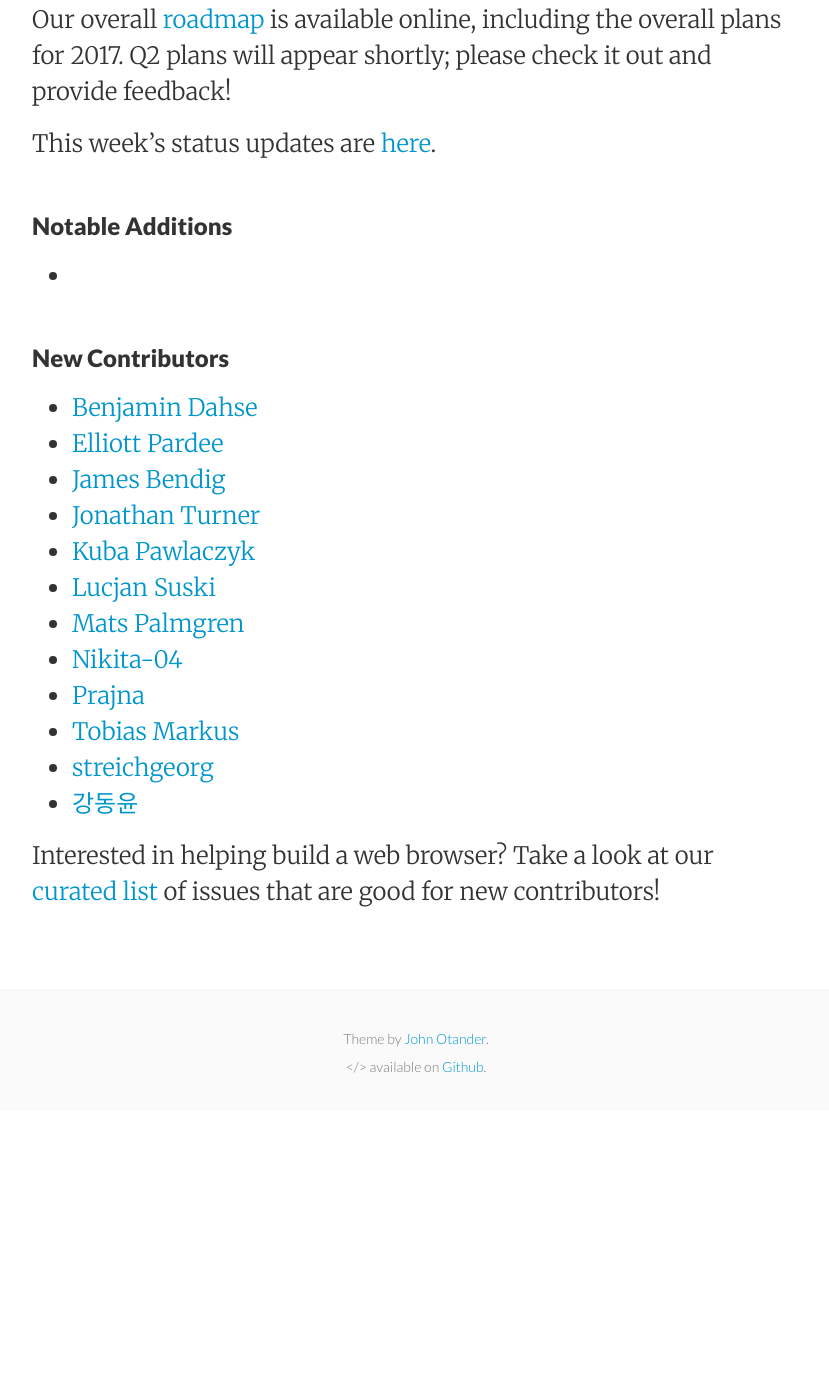
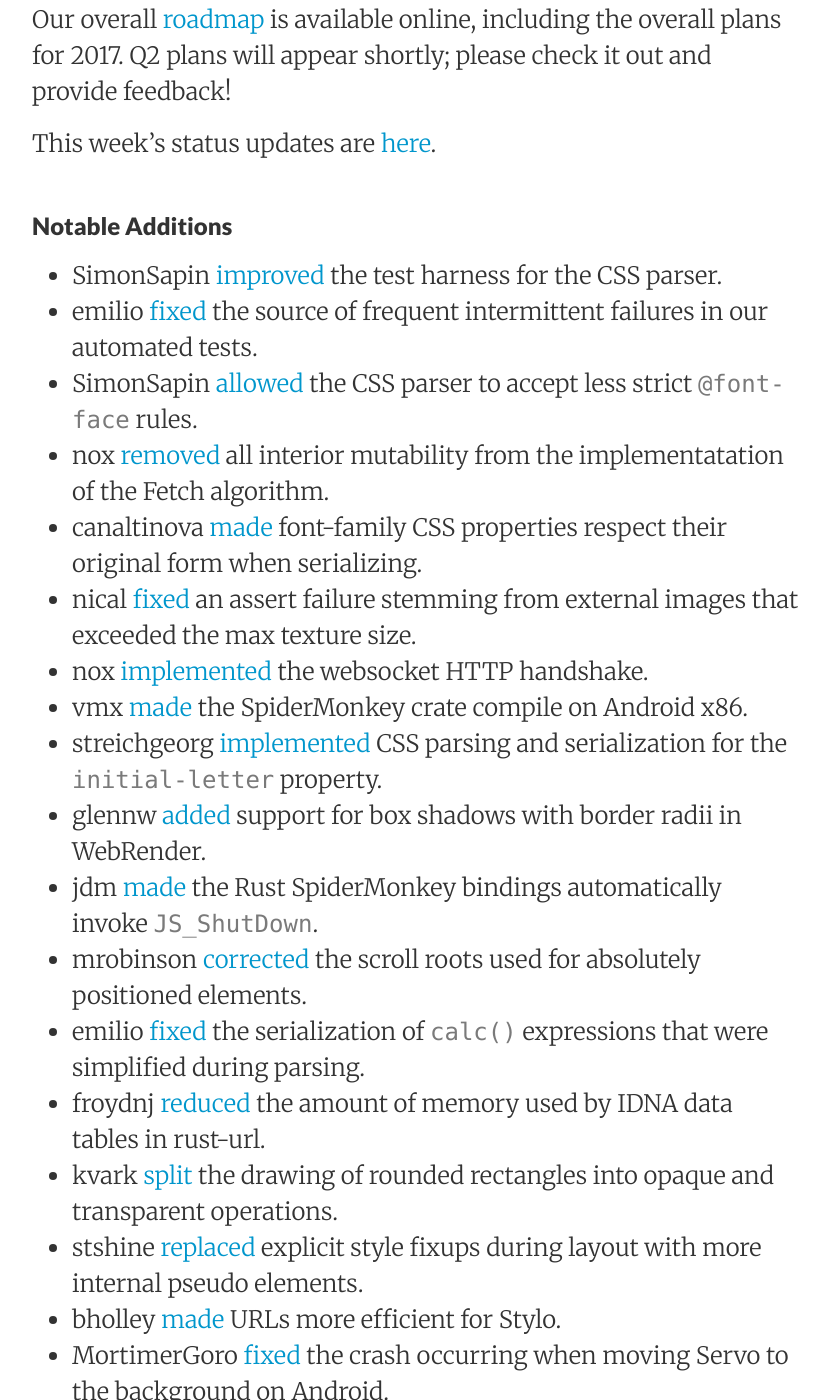
Before and after one commit to servo/blog.servo.org, a Jekyll site: the page built from _posts/2017-04-03-twis-96.md, in a window 1280 px wide and 1400 px high, scrolled down 527 px. Shown: the whole window, without its empty margins (224-1053 px from the left). Built offline with Jekyll 4.4.1, drawn with Linux system fonts in a browser that asks for light colours; before the commit the page ends 1638 px from its top, so only the background shows below that; some of the changed text lies outside the part shown.

Commit message:
Notable things.

```diff
--- a/_posts/2017-04-03-twis-96.md
+++ b/_posts/2017-04-03-twis-96.md
@@ -18,7 +18,31 @@
 
 ### Notable Additions
 
--
+- SimonSapin [improved](https://github.com/servo/rust-cssparser/pull/130) the test harness for the CSS parser.
+- emilio [fixed](https://github.com/servo/webrender/pull/1050) the source of frequent intermittent failures in our automated tests.
+- SimonSapin [allowed](https://github.com/servo/servo/pull/16224) the CSS parser to accept less strict `@font-face` rules.
+- nox [removed](https://github.com/servo/servo/pull/16214) all interior mutability from the implementatation of the Fetch algorithm.
+- canaltinova [made](https://github.com/servo/servo/pull/16194) font-family CSS properties respect their original form when serializing.
+- nical [fixed](https://github.com/servo/webrender/pull/1036) an assert failure stemming from external images that exceeded the max texture size.
+- nox [implemented](https://github.com/servo/servo/pull/16180) the websocket HTTP handshake.
+- vmx [made](https://github.com/servo/mozjs/pull/115) the SpiderMonkey crate compile on Android x86.
+- streichgeorg [implemented](https://github.com/servo/servo/pull/16166) CSS parsing and serialization for the `initial-letter` property.
+- glennw [added](https://github.com/servo/webrender/pull/1015) support for box shadows with border radii in WebRender.
+- jdm [made](https://github.com/servo/rust-mozjs/pull/344) the Rust SpiderMonkey bindings automatically invoke `JS_ShutDown`.
+- mrobinson [corrected](https://github.com/servo/servo/pull/16146) the scroll roots used for absolutely positioned elements.
+- emilio [fixed](https://github.com/servo/servo/pull/16144) the serialization of `calc()` expressions that were simplified during parsing.
+- froydnj [reduced](https://github.com/servo/rust-url/pull/291) the amount of memory used by IDNA data tables in rust-url.
+- kvark [split](https://github.com/servo/webrender/pull/1005) the drawing of rounded rectangles into opaque and transparent operations.
+- stshine [replaced](https://github.com/servo/servo/pull/16096) explicit style fixups during layout with more internal pseudo elements.
+- bholley [made](https://github.com/servo/servo/pull/16092) URLs more efficient for Stylo.
+- MortimerGoro [fixed](https://github.com/servo/glutin/pull/121) the crash occurring when moving Servo to the background on Android.
+- ferjm [improved](https://github.com/servo/servo/pull/16048) the performance of the image cache by making it per-document instead of global.
+- bd339 [made](https://github.com/servo/servo/pull/16044) the `writing-mode` CSS property affect the computed display of affected elements.
+- mephisto41 [implemented](https://github.com/servo/servo/pull/15905) gradient border support.
+- emilio [reduced](https://github.com/servo/servo/pull/15890) the impact of the bloom filter on complex CSS selectors.
+- avadacatavra and nox [upgraded](https://github.com/servo/servo/pull/15868) hyper and OpenSSL past the old, deprecated versions previous in use.
+- gterzian [implemented](https://github.com/servo/servo/pull/15519) support for structured clones of Blobs.
+- TheKK [corrected](https://github.com/servo/servo/pull/13713) the test harness for `<a>` elements with referrer policies.
 
 ### New Contributors
 
```
